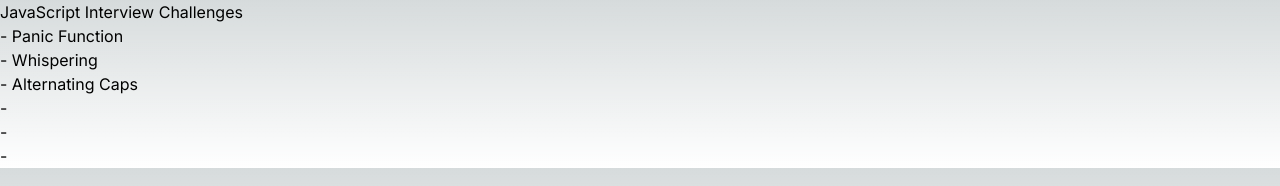
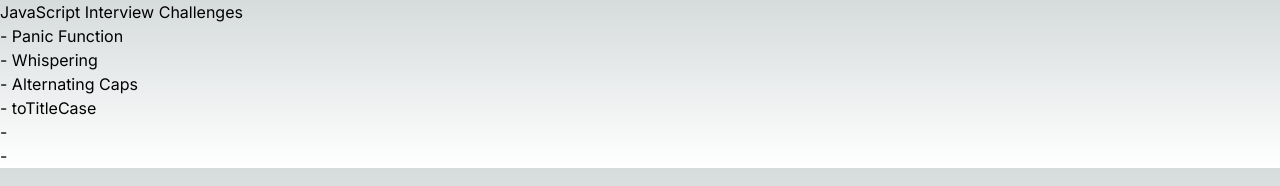
Before and after one commit to IsabelTizon/js-challenges, a Next.js app: page /scrimba in a window 1280 px wide. Shown: the top 186 px of the page. Built offline with nearby package versions, Linux system fonts and the light colour scheme.

Commit message:
toTitleCase exercise data created

```diff
--- a/src/components/challenges.js
+++ b/src/components/challenges.js
@@ -65,15 +65,32 @@ export const challenges = [
 		methods: ["", "", ""],
 		explanation: ["", "", "", ""],
 		img: "",
-		github: "",
+		github:
+			"https://github.com/IsabelTizon/js-challenges/blob/main/src/app/scrimba/exercises/alternatingCaps.js",
 	},
 	{
 		id: 3,
-		name: "",
-		description: [" "],
-		example: ["", ""],
-		tester: [""],
-		methods: ["", "", ""],
+		name: "toTitleCase",
+		description: [
+			"Write a function that will capitalize every word in a sentence.",
+			"Example Input: 'everything, everywhere, all at once'",
+			"Example Output: 'Everything, Everywhere, All At Once'",
+			"First, write a function that takes in one word and  capitalizes the first letter of that word.",
+			"Example Input: 'scrimba'",
+			"Example Output: 'Scrimba'",
+			"function capitalizeWord(word){return;}",
+			"Now write a function that capitalizes every word in a sentence. How can you reuse the function you just wrote?",
+			"function toTitleCase(str){ }",
+		],
+		example: [
+			"Example Input: 'everything, everywhere, all at once'",
+			"Example Output: 'Everything, Everywhere, All At Once'",
+		],
+		tester: [
+			"console.log(capitalizeWord('pumpkin'));",
+			"console.log(toTitleCase('pumpkin pranced purposefully across the pond'));",
+		],
+		methods: ["slice()", ".toUpperCase()", ""],
 		explanation: ["", "", "", ""],
 		img: "",
 		github: "",
```
